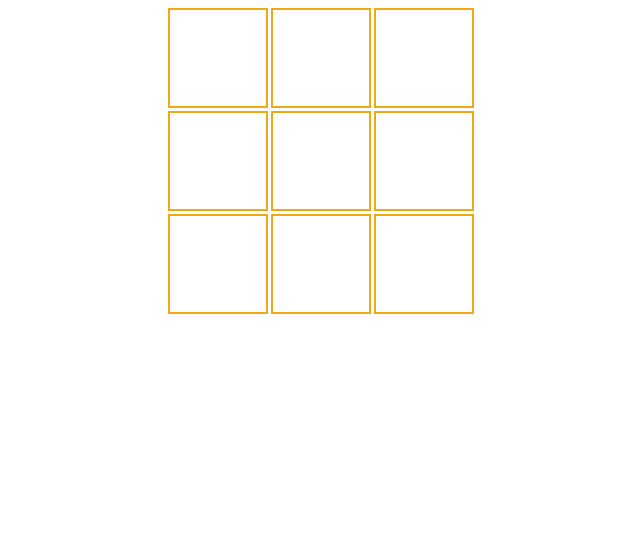
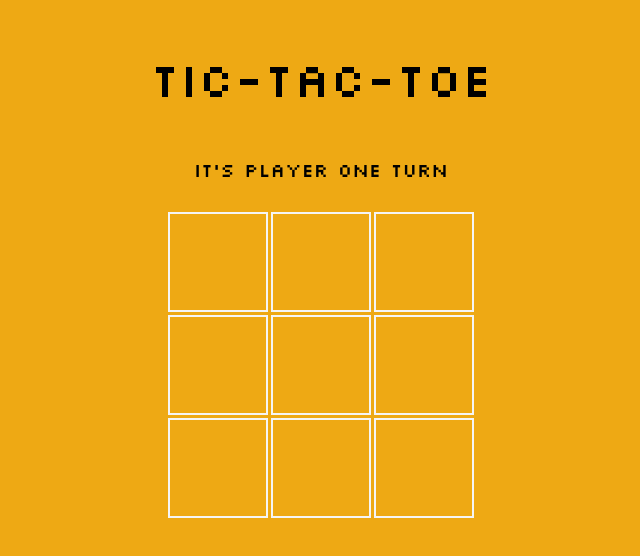
Before and after one commit to enoripl/tic-tac-toe, a plain HTML site: page index.html in a window 1280 px wide. Shown: the whole page, without its empty margins (319-959 px from the left). Drawn offline with Linux system fonts and the light colour scheme.

Commit message:
implemented check for win function

```diff
--- a/index.html
+++ b/index.html
@@ -8,6 +8,10 @@
     <title>Tic-Tac-Toe!</title>
 </head>
 <body>
+    <header>
+        <p id="nameHeader">Tic-Tac-Toe</p>
+    </header>
+    <div id="currentPlayer"></div>
     <div id="boardContainer"></div>
     <script src="script.js" defer></script>
 </body>
--- a/script.js
+++ b/script.js
@@ -1,8 +1,15 @@
 // gameboard object
 const gameBoard = (() => {
-    const marks = ['','','','','','','','',''];
+    let marks = ['','','','','','','','',''];
     const winningMarks = [
-        [0,1,2]
+        [0,1,2],
+        [3,4,5],
+        [6,7,8],
+        [0,3,6],
+        [1,4,7],
+        [2,5,8],
+        [0,4,8],
+        [2,4,6]
     ]
     const newBoard = () => {
         for (let i = 0; i < 9; i++) {
@@ -43,47 +50,52 @@ const player = (() => {
 
 // game object
 const game = (()=> {
-    const tomek = player.createPlayer('Tomek', 'o');
-    const jerzy = player.createPlayer('Jerzy', 'x');
-    let currentPlayer = tomek;
-    function checkWinner() {
+    const playerOne = player.createPlayer('Player One', 'x');
+    const playerTwo = player.createPlayer('Player Two', 'o');
+    const infoDisplay = document.querySelector('#currentPlayer')
+    let currentPlayer = playerOne;
+    let hasEnded = false;
+
+    const switchPlayer = () => {
+        if (currentPlayer === playerOne) {
+            currentPlayer = playerTwo;
+            infoDisplay.innerText = `It's ${currentPlayer.name} turn`;
+        } else {
+            currentPlayer = playerOne;
+            infoDisplay.innerText = `It's ${currentPlayer.name} turn`;
+        }
+    }
+
+    const checkWinner = () => {
         gameBoard.winningMarks.forEach((item, index) => {
             if (gameBoard.marks[item[0]] === currentPlayer.marker && gameBoard.marks[item[1]] === currentPlayer.marker && gameBoard.marks[item[2]] === currentPlayer.marker) {
-                console.log('winner!')
+                infoDisplay.innerText = `${currentPlayer.name} is a winner!`;
+                infoDisplay.classList.add('winnerText')
+                hasEnded = true;
             }
         })
     }
-    // function nextPlayer() {
-    //     currentPlayer === tomek ? currentPlayer = jerzy : currentPlayer = tomek;
-    //     console.log('nextPlayer() function ran')
-    //     console.log('active player: ' + currentPlayer.name);
-    // }
-    const addMark = (currentPlayer, position) => {
+
+    const addMark = () => {
         const boxes = document.querySelectorAll('.box');
+        infoDisplay.innerText = `It's ${currentPlayer.name} turn`;
         boxes.forEach((box) => {
             box.addEventListener('click', () => {
                 const position = box.id;
                 if (gameBoard.marks[position] == '') {
                     gameBoard.marks.splice(position, 1, `${currentPlayer.marker}`);
                     gameBoard.updateBoard();
-                    console.log(currentPlayer.marker)
-                    console.log(gameBoard.marks)
                     checkWinner();
-                    if (currentPlayer === tomek) {
-                        currentPlayer = jerzy
-                    } else {
-                        currentPlayer = tomek
+                    if (hasEnded === false) {
+                    switchPlayer();
                     }
-                } else {console.log('Place is taken')};
+                    } else {console.log('Place is taken')};
+                })
             })
-        })
-    }
-
+        }
     return {
         addMark,
         currentPlayer,
-        checkWinner,
-        // nextPlayer
     }
 })();
 
--- a/styles.css
+++ b/styles.css
@@ -1,3 +1,10 @@
+@import url('https://fonts.googleapis.com/css2?family=Silkscreen&display=swap');
+
+* {
+background-color: #eea914;
+font-family: 'Silkscreen', cursive;
+}
+
 #boardContainer {
  display: grid;
  grid-template-rows: repeat(3, 100px);
@@ -8,8 +15,23 @@
 
 .box {
     display: flex;
-    border: 2px solid #eea914;
+    border: 2px solid whitesmoke;
     justify-content: center;
     align-items: center;
     font-size: 2rem;
 }
+
+#nameHeader, #currentPlayer {
+    display: grid;
+    justify-content: center;
+    font-size: 3em;
+}
+
+#currentPlayer {
+    font-size: 1.2em;
+    padding-bottom: 30px;
+}
+
+.winnerText {
+    color: rgb(12, 153, 12);
+}
```
